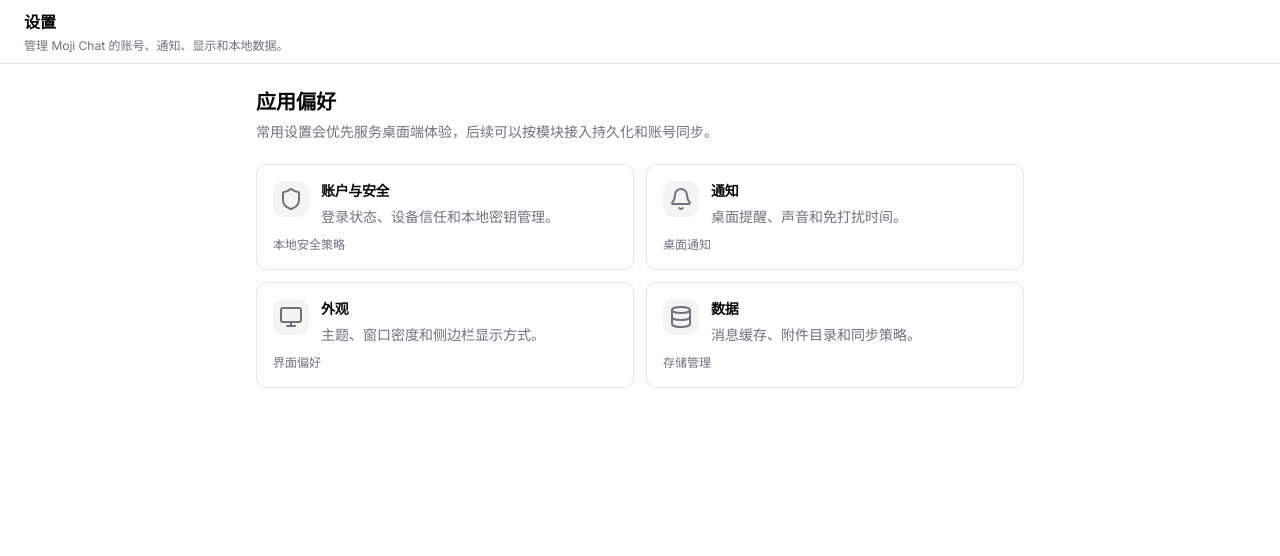
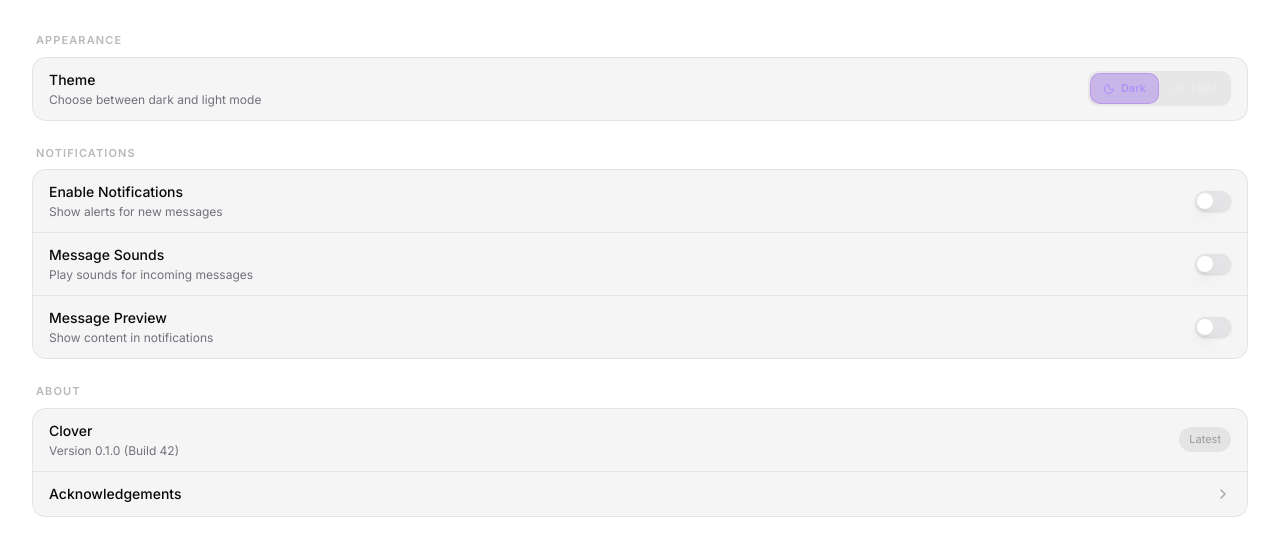
Before and after one commit to moji-open-source/moji-chat, a Next.js app: page /settings in a window 1280 px wide. Shown: the top 556 px of the page. Built offline with nearby package versions, Linux system fonts and the light colour scheme.

Commit message:
feat: add settings preference controls

```diff
--- a/package.json
+++ b/package.json
@@ -51,6 +51,7 @@
     "@radix-ui/react-scroll-area": "^1.2.10",
     "@radix-ui/react-separator": "^1.1.8",
     "@radix-ui/react-slot": "^1.2.4",
+    "@radix-ui/react-switch": "^1.2.6",
     "@radix-ui/react-tooltip": "^1.2.8",
     "@tauri-apps/api": "2.11.0",
     "@tauri-apps/plugin-shell": "2.3.5",
--- /dev/null
+++ b/src/components/ui/switch.tsx
@@ -0,0 +1,29 @@
+'use client'
+
+import * as React from 'react'
+import * as SwitchPrimitives from '@radix-ui/react-switch'
+
+import { cn } from '@/lib/utils'
+
+const Switch = React.forwardRef<
+  React.ElementRef<typeof SwitchPrimitives.Root>,
+  React.ComponentPropsWithoutRef<typeof SwitchPrimitives.Root>
+>(({ className, ...props }, ref) => (
+  <SwitchPrimitives.Root
+    className={cn(
+      'peer inline-flex h-5 w-9 shrink-0 cursor-pointer items-center rounded-full border-2 border-transparent shadow-sm transition-colors focus-visible:outline-none focus-visible:ring-2 focus-visible:ring-ring focus-visible:ring-offset-2 focus-visible:ring-offset-background disabled:cursor-not-allowed disabled:opacity-50 data-[state=checked]:bg-primary data-[state=unchecked]:bg-input',
+      className,
+    )}
+    {...props}
+    ref={ref}
+  >
+    <SwitchPrimitives.Thumb
+      className={cn(
+        'pointer-events-none block h-4 w-4 rounded-full bg-background shadow-lg ring-0 transition-transform data-[state=checked]:translate-x-4 data-[state=unchecked]:translate-x-0',
+      )}
+    />
+  </SwitchPrimitives.Root>
+))
+Switch.displayName = SwitchPrimitives.Root.displayName
+
+export { Switch }
--- a/src/features/settings/components/settings-view.tsx
+++ b/src/features/settings/components/settings-view.tsx
@@ -1,104 +1,69 @@
-import type { LucideIcon } from 'lucide-react'
-import { Bell, Database, Monitor, Shield } from 'lucide-react'
+import { ChevronRight, Moon, Sun } from 'lucide-react'
 
-import {
-  Card,
-  CardContent,
-  CardDescription,
-  CardHeader,
-  CardTitle,
-} from '@/components/ui/card'
-
-const sections = [
-  {
-    title: '账户与安全',
-    description: '登录状态、设备信任和本地密钥管理。',
-    icon: Shield,
-    status: '本地安全策略',
-  },
-  {
-    title: '通知',
-    description: '桌面提醒、声音和免打扰时间。',
-    icon: Bell,
-    status: '桌面通知',
-  },
-  {
-    title: '外观',
-    description: '主题、窗口密度和侧边栏显示方式。',
-    icon: Monitor,
-    status: '界面偏好',
-  },
-  {
-    title: '数据',
-    description: '消息缓存、附件目录和同步策略。',
-    icon: Database,
-    status: '存储管理',
-  },
-] as const
+import { Switch } from '@/components/ui/switch'
 
 export function SettingsView() {
   return (
-    <div className="flex h-full min-h-0 flex-1 flex-col bg-background">
-      <header
-        data-tauri-drag-region
-        className="flex h-16 shrink-0 items-center border-b px-6"
-      >
-        <div className="min-w-0">
-          <h1 className="truncate text-base font-semibold">设置</h1>
-          <p className="mt-1 truncate text-xs text-muted-foreground">
-            管理 Moji Chat 的账号、通知、显示和本地数据。
-          </p>
-        </div>
-      </header>
+    <main className="flex-1 flex flex-col min-w-0 bg-background overflow-auto">
+      <div className="flex-1 overflow-y-auto px-8 py-8 space-y-6 flex h-full min-h-0 flex-col">
+        <Section title="Appearance">
+          <Row label="Theme" sub="Choose between dark and light mode" right={<ThemeSegment />} border={false} />
+        </Section>
 
-      <main className="min-h-0 flex-1 overflow-y-auto px-6 py-6">
-        <section className="mx-auto flex w-full max-w-3xl flex-col gap-5">
-          <div className="flex flex-col gap-1">
-            <h2 className="text-xl font-semibold">应用偏好</h2>
-            <p className="text-sm leading-6 text-muted-foreground">
-              常用设置会优先服务桌面端体验，后续可以按模块接入持久化和账号同步。
-            </p>
-          </div>
+        <Section title="Notifications">
+          <Row label="Enable Notifications" sub="Show alerts for new messages" right={<Switch />} />
+          <Row label="Message Sounds" sub="Play sounds for incoming messages" right={<Switch />} />
+          <Row label="Message Preview" sub="Show content in notifications" right={<Switch />} border={false} />
+        </Section>
 
-          <div className="grid gap-3 sm:grid-cols-2">
-            {sections.map((section) => (
-              <SettingsSectionCard key={section.title} section={section} />
-            ))}
-          </div>
-        </section>
-      </main>
+        <Section title="About">
+          <Row label="Clover" sub="Version 0.1.0 (Build 42)" right={
+            <span className="text-[11px] px-2.5 py-1 rounded-full bg-black/7 dark:bg-white/7 text-[rgba(16,8,36,0.34)] dark:text-white/30">Latest</span>
+          } />
+          <Row label="Acknowledgements" right={
+            <ChevronRight className="w-4 h-4 dark:text-white/18 text-[rgba(16,8,36,0.34)]" />
+          } border={false} />
+        </Section>
+      </div>
+    </main>
+  )
+}
+
+// Segmented control for theme
+const ThemeSegment = () => (
+  <div className="flex p-0.5 rounded-lg gap-0.5 bg-black/6 dark:bg-white/7">
+    <button
+      className="flex items-center gap-1.5 px-3 py-1.5 rounded-lg text-[11px] font-medium capitalize transition-all bg-[rgba(124,58,237,0.28)] dark:bg-[rgba(124,58,237,0.15)] border border-primary/25 text-[rgba(167,139,250,0.9)]"
+    >
+      <Moon className="w-3 h-3" />
+      Dark
+    </button>
+    <button
+      className="flex items-center gap-1.5 px-3 py-1.5 rounded-lg text-[11px] font-medium capitalize transition-all text-white/30"
+    >
+      <Sun className="w-3 h-3" />
+      Light
+    </button>
+  </div>
+)
+
+function Section({ title, children }: { title: string; children: React.ReactNode }) {
+  return (
+    <div>
+      <p className="text-[11px] font-semibold uppercase tracking-widest mb-2 px-1 text-muted-foreground/50">{title}</p>
+      <div className="rounded-[14px] overflow-hidden bg-black/4 dark:bg-white/6 border border-black/7 dark:border-white/7">{children}</div>
     </div>
   )
 }
 
-interface SettingsSection {
-  title: string
-  description: string
-  icon: LucideIcon
-  status: string
-}
-
-function SettingsSectionCard({ section }: { section: SettingsSection }) {
-  const Icon = section.icon
-
+function Row({ label, sub, right, border = true }: { label: string; sub?: string; right: React.ReactNode, border?: boolean }) {
   return (
-    <Card className="rounded-lg shadow-none transition-colors hover:bg-accent/40">
-      <CardHeader className="p-4 pb-2">
-        <div className="flex items-start gap-3">
-          <span className="flex size-9 shrink-0 items-center justify-center rounded-lg bg-muted text-muted-foreground">
-            <Icon aria-hidden="true" />
-          </span>
-          <div className="min-w-0 flex-1">
-            <CardTitle className="truncate text-sm">{section.title}</CardTitle>
-            <CardDescription className="mt-1 leading-6">
-              {section.description}
-            </CardDescription>
-          </div>
-        </div>
-      </CardHeader>
-      <CardContent className="px-4 pb-4 pt-0">
-        <p className="text-xs text-muted-foreground">{section.status}</p>
-      </CardContent>
-    </Card>
+    <div className={`flex items-center gap-3 px-4 py-3 ${border ? 'border-b border-b-border' : ''}`}>
+      <div className="flex-1 min-w-0">
+        <p className="text-sm font-medium">{label}</p>
+        {sub && <p className="text-xs mt-0.5 text-muted-foreground">{sub}</p>}
+      </div>
+      {right}
+    </div>
   )
 }
```
